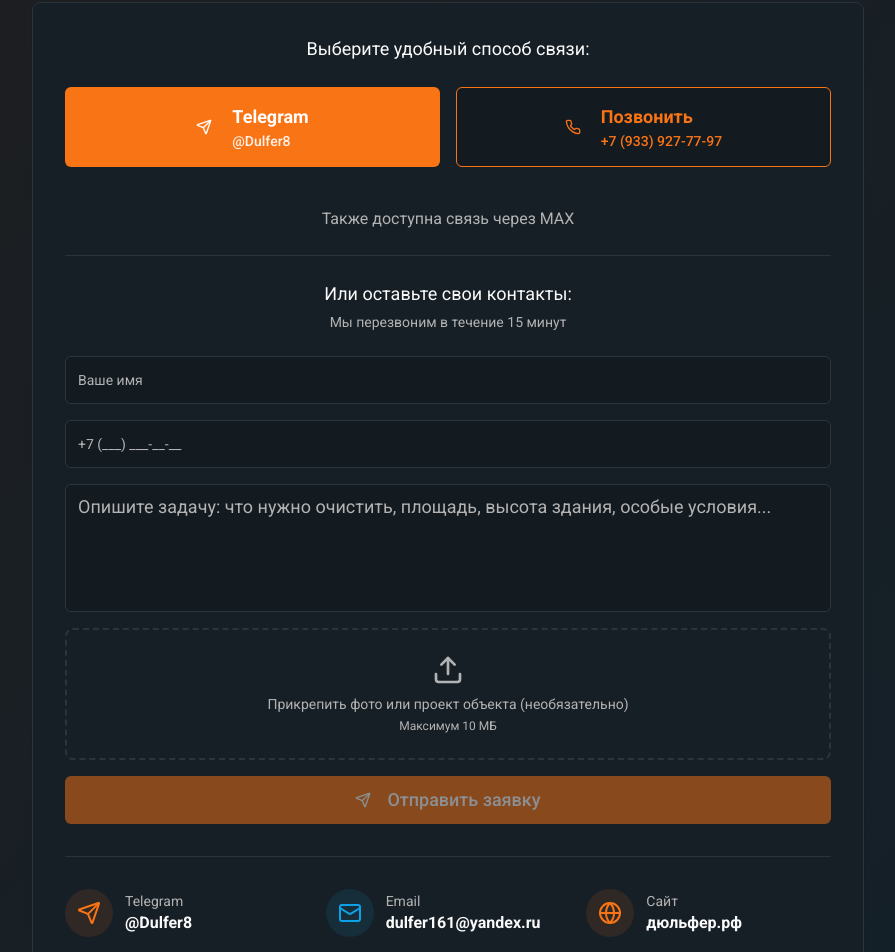
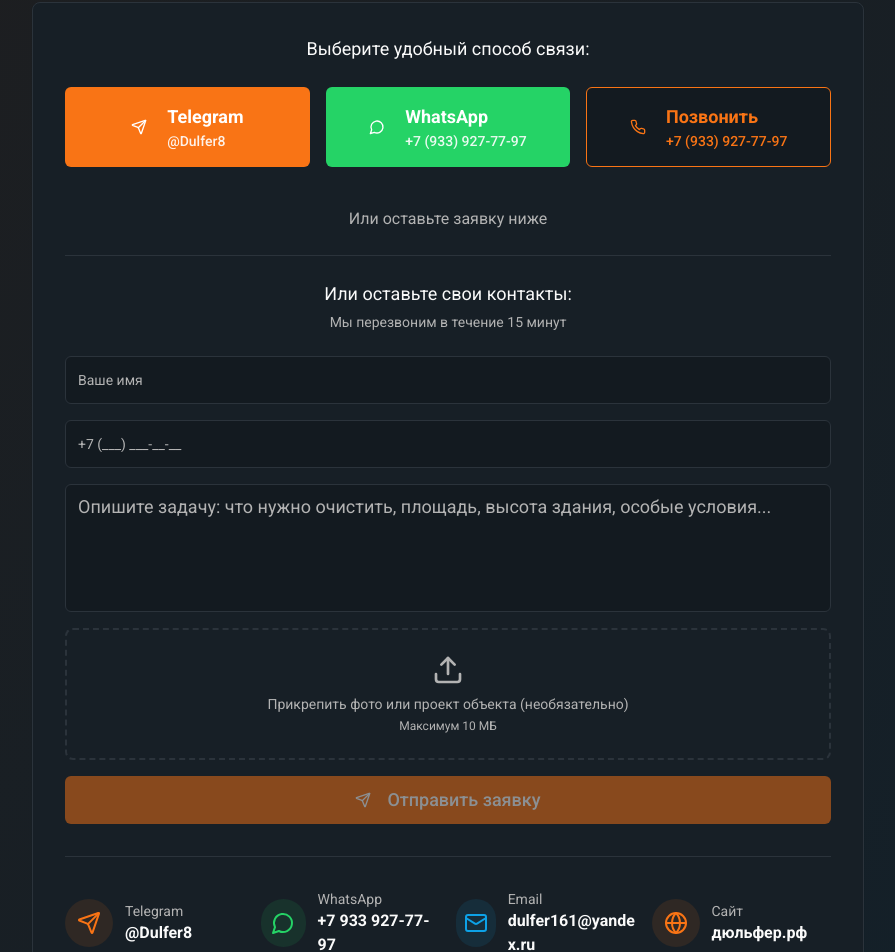
Before and after one commit to pr-poehali-dev/snow-clearing-landing, a React (Vite) app: page / in a window 1280 px wide. Shown: the part 5073-6025 px from the top of the page, without its empty margins (192-1087 px from the left). Built offline with nearby package versions, Linux system fonts and the light colour scheme.

Commit message:
feat: макс по контактному номеру и WhatsApp

```diff
--- a/src/components/ContentSections.tsx
+++ b/src/components/ContentSections.tsx
@@ -22,6 +22,12 @@ const ContentSections = () => {
   const trackPhone = () => {
     if (window.ym) {
       window.ym(101026698, 'reachGoal', 'phone_click');
+    }
+  };
+
+  const trackWhatsApp = () => {
+    if (window.ym) {
+      window.ym(101026698, 'reachGoal', 'whatsapp_click');
     }
   };
 
@@ -317,13 +323,23 @@ const ContentSections = () => {
                   <p className="text-base sm:text-lg mb-3 md:mb-4">Выберите удобный способ связи:</p>
                 </div>
 
-                <div className="grid sm:grid-cols-1 md:grid-cols-2 gap-3 md:gap-4">
+                <div className="grid sm:grid-cols-1 md:grid-cols-3 gap-3 md:gap-4">
                   <a href="https://t.me/Dulfer8" target="_blank" rel="noopener noreferrer" className="block" onClick={trackTelegram}>
                     <Button size="lg" className="w-full bg-primary hover:bg-primary/90 text-base sm:text-lg h-16 sm:h-20">
                       <Icon name="Send" size={20} className="mr-2 sm:mr-3 sm:w-6 sm:h-6" />
                       <div className="text-left">
                         <div className="font-bold">Telegram</div>
                         <div className="text-xs sm:text-sm opacity-90">@Dulfer8</div>
+                      </div>
+                    </Button>
+                  </a>
+
+                  <a href="https://wa.me/79339277797" target="_blank" rel="noopener noreferrer" className="block" onClick={trackWhatsApp}>
+                    <Button size="lg" className="w-full bg-[#25D366] hover:bg-[#25D366]/90 text-white text-base sm:text-lg h-16 sm:h-20">
+                      <Icon name="MessageCircle" size={20} className="mr-2 sm:mr-3 sm:w-6 sm:h-6" />
+                      <div className="text-left">
+                        <div className="font-bold">WhatsApp</div>
+                        <div className="text-xs sm:text-sm opacity-90">+7 (933) 927-77-97</div>
                       </div>
                     </Button>
                   </a>
@@ -340,14 +356,14 @@ const ContentSections = () => {
                 </div>
 
                 <div className="text-center pt-3 pb-4 sm:pt-4 sm:pb-6 border-b border-border">
-                  <p className="text-sm sm:text-base text-muted-foreground">Также доступна связь через MAX</p>
+                  <p className="text-sm sm:text-base text-muted-foreground">Или оставьте заявку ниже</p>
                 </div>
 
                 <CallbackForm />
               </div>
 
               <div className="mt-6 pt-6 sm:mt-8 sm:pt-8 border-t border-border">
-                <div className="grid sm:grid-cols-1 md:grid-cols-3 gap-3 sm:gap-4">
+                <div className="grid grid-cols-2 sm:grid-cols-2 md:grid-cols-4 gap-3 sm:gap-4">
                   <div className="flex items-center gap-2 sm:gap-3">
                     <div className="w-10 h-10 sm:w-12 sm:h-12 bg-primary/10 rounded-full flex items-center justify-center">
                       <Icon name="Send" size={20} className="text-primary sm:w-6 sm:h-6" />
@@ -355,6 +371,15 @@ const ContentSections = () => {
                     <div>
                       <div className="text-xs sm:text-sm text-muted-foreground">Telegram</div>
                       <a href="https://t.me/Dulfer8" target="_blank" rel="noopener noreferrer" className="text-sm sm:text-base font-bold hover:text-primary transition">@Dulfer8</a>
+                    </div>
+                  </div>
+                  <div className="flex items-center gap-2 sm:gap-3">
+                    <div className="w-10 h-10 sm:w-12 sm:h-12 bg-[#25D366]/10 rounded-full flex items-center justify-center">
+                      <Icon name="MessageCircle" size={20} className="text-[#25D366] sm:w-6 sm:h-6" />
+                    </div>
+                    <div>
+                      <div className="text-xs sm:text-sm text-muted-foreground">WhatsApp</div>
+                      <a href="https://wa.me/79339277797" target="_blank" rel="noopener noreferrer" className="text-sm sm:text-base font-bold hover:text-[#25D366] transition">+7 933 927-77-97</a>
                     </div>
                   </div>
                   <div className="flex items-center gap-2 sm:gap-3">
--- a/src/components/FloatingContact.tsx
+++ b/src/components/FloatingContact.tsx
@@ -42,18 +42,9 @@ const FloatingContact = ({ shouldBlink = false }: FloatingContactProps) => {
     }
   };
 
-  const trackMax = () => {
+  const trackWhatsApp = () => {
     if (window.ym) {
-      window.ym(101026698, 'reachGoal', 'max_click');
-    }
-  };
-
-  const openMaxWidget = () => {
-    if (isMaxReady) {
-      trackMax();
-      window.Marquiz.showModal('673d8c9b5c32d90025f0b35e');
-    } else {
-      alert('Виджет загружается, попробуйте через пару секунд');
+      window.ym(101026698, 'reachGoal', 'whatsapp_click');
     }
   };
 
@@ -79,24 +70,15 @@ const FloatingContact = ({ shouldBlink = false }: FloatingContactProps) => {
               Позвонить
             </Button>
           </a>
-          <Button
-            size="default"
-            onClick={openMaxWidget}
-            disabled={!isMaxReady}
-            className="bg-secondary hover:bg-secondary/90 shadow-lg w-full disabled:opacity-50 disabled:cursor-not-allowed text-sm sm:text-base h-10 sm:h-11"
-          >
-            {isMaxReady ? (
-              <>
-                <Icon name="MessagesSquare" size={16} className="mr-1.5 sm:mr-2 sm:w-5 sm:h-5" />
-                MAX
-              </>
-            ) : (
-              <>
-                <Icon name="Loader2" size={16} className="mr-1.5 sm:mr-2 animate-spin sm:w-5 sm:h-5" />
-                Загрузка...
-              </>
-            )}
-          </Button>
+          <a href="https://wa.me/79339277797" target="_blank" rel="noopener noreferrer" onClick={trackWhatsApp}>
+            <Button
+              size="default"
+              className="bg-[#25D366] hover:bg-[#25D366]/90 text-white shadow-lg w-full text-sm sm:text-base h-10 sm:h-11"
+            >
+              <Icon name="MessageCircle" size={16} className="mr-1.5 sm:mr-2 sm:w-5 sm:h-5" />
+              WhatsApp
+            </Button>
+          </a>
         </div>
       )}
 
```
